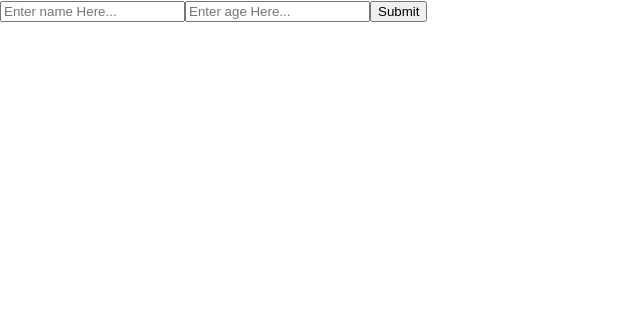
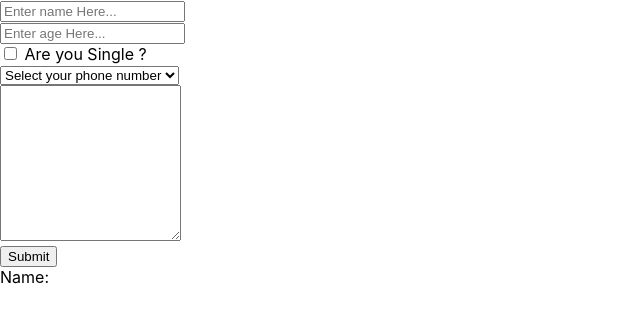
Before and after one commit to joravkumar/-impara-react, a React (Create React App) app: page / in a window 1280 px wide. Shown: the top 322 px of the page, without its empty margins (0-640 px from the left). Built offline with nearby package versions, Linux system fonts and the light colour scheme.

Commit message:
feat: advance form

```diff
--- a/src/Form.js
+++ b/src/Form.js
@@ -6,12 +6,15 @@
     this.state = {
       name: "",
       age: "",
+      isSingle: false,
+      phoneNumber: "",
+      address: "",
     };
   }
 
   handleSubmit = (e) => {
     e.preventDefault();
-    console.log(this.state.name, this.state.age);
+    console.log(this.state);
     this.clearFormFields();
   };
 
@@ -34,22 +37,72 @@
     });
   };
 
+  handleCheckbox = (e) => {
+    this.setState({
+      isSingle: e.target.checked,
+    });
+  };
+
+  handleAddress = (e) => {
+    this.setState({
+      address: e.target.value,
+    });
+  };
+  handlePhoneNumber = (e) => {
+    this.setState({
+      phoneNumber: e.target.value,
+    });
+  };
+
   render() {
     return (
       <form onSubmit={this.handleSubmit}>
+        <div>
           <input
             type="text"
             placeholder="Enter name Here..."
             value={this.state.name}
             onChange={this.handleName}
           />
+        </div>
+        <div>
           <input
             type="number"
             placeholder="Enter age Here..."
             value={this.state.age}
             onChange={this.handleAge}
           />
+        </div>
+        <div>
+          <input
+            type="checkbox"
+            checked={this.state.isSingle}
+            onChange={this.handleCheckbox}
+          />{" "}
+          Are you Single ?
+        </div>
+        <div>
+          <select
+            value={this.state.phoneNumber}
+            onChange={this.handlePhoneNumber}
+          >
+            <option value="">Select your phone number</option>
+            <option value="901239">901239</option>
+            <option value="9012393">9012393</option>
+            <option value="9012339">9012339</option>
+            <option value="90123239">90123239</option>
+          </select>
+        </div>
+        <div>
+          <textarea
+            value={this.state.address}
+            onChange={this.handleAddress}
+            rows="10"
+            cols="20"
+          ></textarea>
+        </div>
         <button type="submit">Submit</button>
+        <div>Name: {this.state.name}</div>
       </form>
     );
   }
```
Lines whose indentation alone changed are shown as unchanged.
